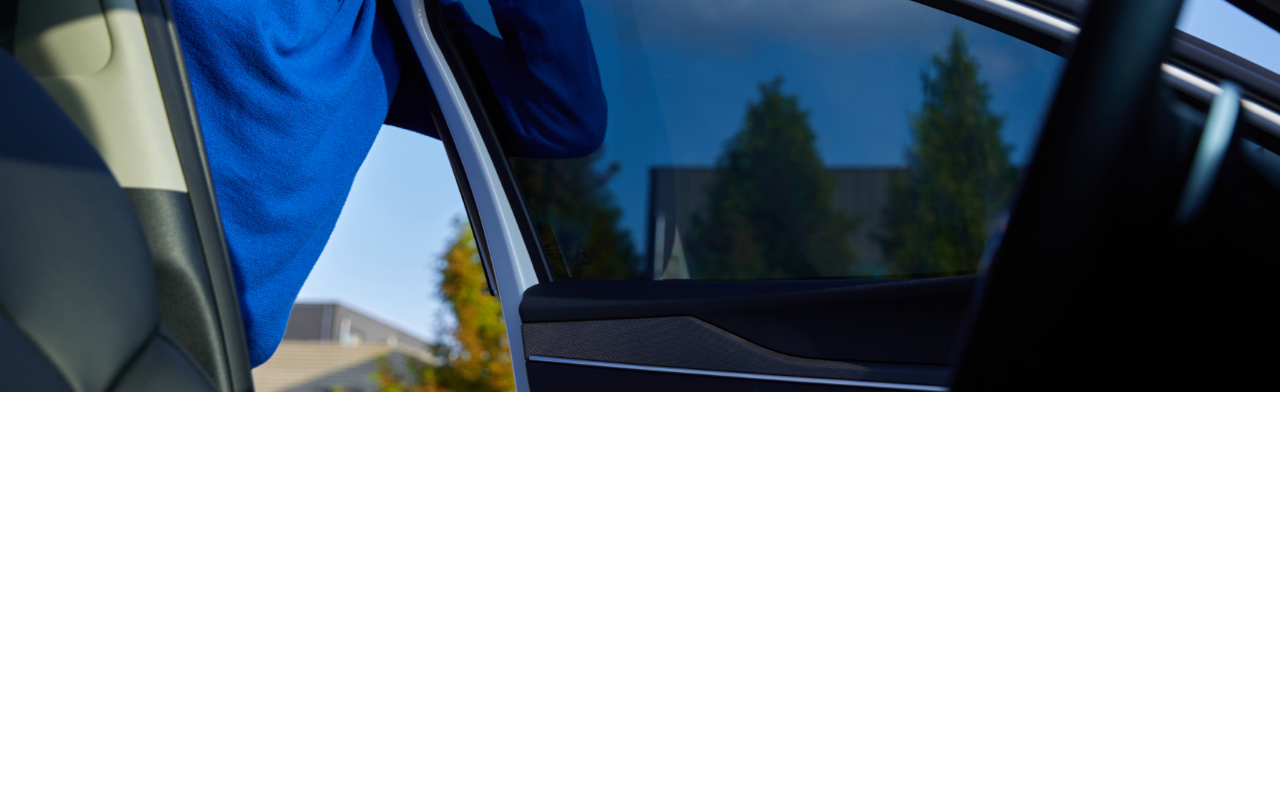
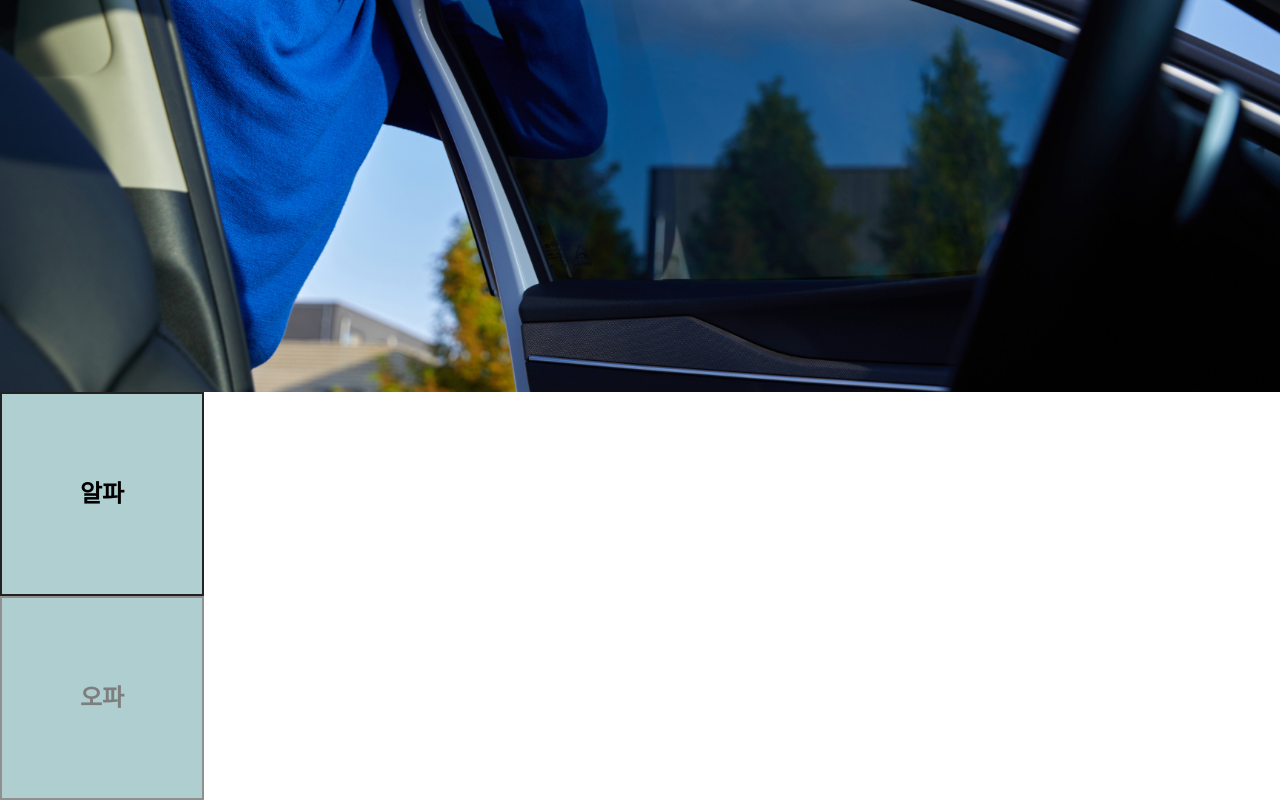
Before and after one commit to ylovethemoon/2405-WEB1, a plain HTML site: page day16/background2.html in a window 1280 px wide. Shown: the part 1251-2051 px from the top of the page. Before the commit the page ends 1643 px from the top, so only its background shows below. Drawn offline with Linux system fonts and the light colour scheme.

Commit message:
Update background2.html

```diff
--- a/day16/background2.html
+++ b/day16/background2.html
@@ -61,6 +61,26 @@
                /* background-position: x, y; */
         }
 
+        .box {
+            width: 200px;
+            height: 200px;
+            background-color: cadetblue;
+            border: 2px solid #222;
+            display: flex;
+            justify-content: center;
+            align-items: center;
+            font-size: 24px;
+            font-weight: bold;
+        }
+
+        .alpha-box {
+            background-color: rgba(95, 158, 160, 0.49);
+        }
+
+        .opacity-box{
+            opacity: 0.5;
+        }
+
     </style>
 </head>
 <body>
@@ -76,5 +96,8 @@
 
     <section id="intro"></section>
 
+    <div class="box alpha-box">알파</div>
+    <div class="box opacity-box">오파</div>
+
 </body>
 </html>
```
